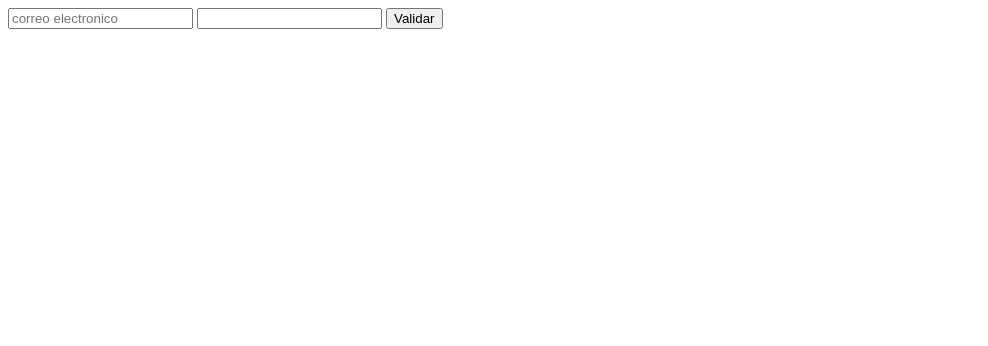
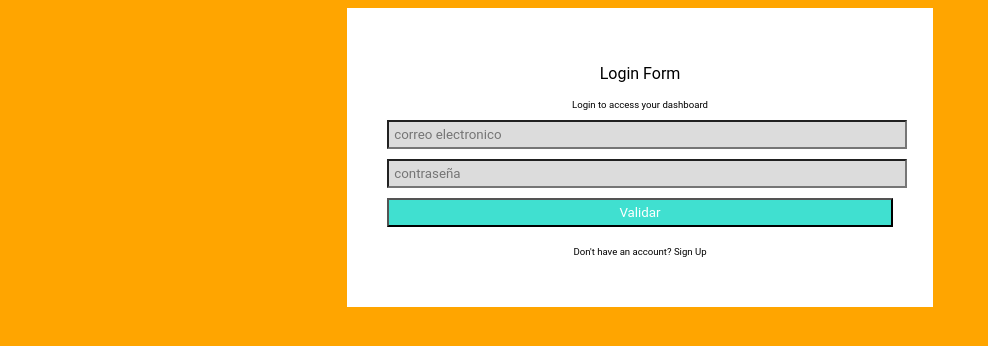
Before and after one commit to githubmave5/githubmave5.github.io, a plain HTML site: page index.html in a window 1280 px wide. Shown: the whole page, without its empty margins (0-988 px from the left). Drawn offline with Linux system fonts and the light colour scheme.

Commit message:
Mejoras
Mejoras de visualización

```diff
--- /dev/null
+++ b/ccs/estilo.css
@@ -0,0 +1,53 @@
+/*
+Selector universal (todos)*
+Selector de tipo (div, h1, input, h2, span...)
+Selector de clase (.nombreDeClase)
+Selector de identificador (#id)
+*/
+
+
+
+@import url('https://fonts.googleapis.com/css?family=Bangers&display=swap');
+
+* {
+    font-family: 'Roboto', sans-serif;
+}
+
+/* Formato del fondo.*/
+body{
+    background-color: orange;
+}
+
+/* Formato de la caja.*/
+#cuadroPrincipal{
+    width: 40%;
+    margin: auto;
+    background-color: white;
+    padding: 40px;
+}
+
+/* Formato del botón.*/
+.botonazul{
+    background-color: turquoise;
+    color: white;
+}
+
+/* Centrado de los textos de la caja.*/
+#cuadroPrincipal p {
+    text-align: center;
+}
+
+/* Formato de los elementos de la caja.*/
+.ancho100 {
+    width: 100%;
+    padding: 5px;
+    margin-bottom: 10px;
+}
+
+.textoChico {
+    font-size: 0.6em;
+}
+
+.fondoGris {
+    background-color: gainsboro;
+}
--- a/index.html
+++ b/index.html
@@ -1,9 +1,11 @@
 <!DOCTYPE html>
 <html lang="es">
+
 <head>
     <meta charset="UTF-8">
     <meta name="viewport" content="width=device-width, initial-scale=1.0">
     <meta http-equiv="X-UA-Compatible" content="ie=edge">
+    <link rel="stylesheet" href="ccs/estilo.css">
     <title>Document</title>
     <script>
         function validar(){
@@ -17,11 +19,18 @@
         }
     </script>
 </head>
+
 <body>
-    <form action="" method="">
-        <input type="email" name="email" id="email" placeholder="correo electronico">
-        <input type="password" name="password" id="micontrasenya">
-        <input type="button" value="Validar" onclick="validar()">
-    </form>
+    <div id="cuadroPrincipal">
+        <p>Login Form</p>
+        <p class="textoChico">Login to access your dashboard</p>
+        <form action="" method="">
+            <input class="ancho100 fondoGris" type="email"  name="" id="email" placeholder="correo electronico">
+            <input class="ancho100 fondoGris" type="password" name="" id="micontrasenya" placeholder="contraseña">
+            <input class="botonazul ancho100" type="button" value="Validar" onclick="validar()">
+        </form>
+        <p class="textoChico">Don't have an account? Sign Up</p>
+    </div>
 </body>
+
 </html>
```
Also changed, not shown: imagenes/bgEspacio.jpg (added).
